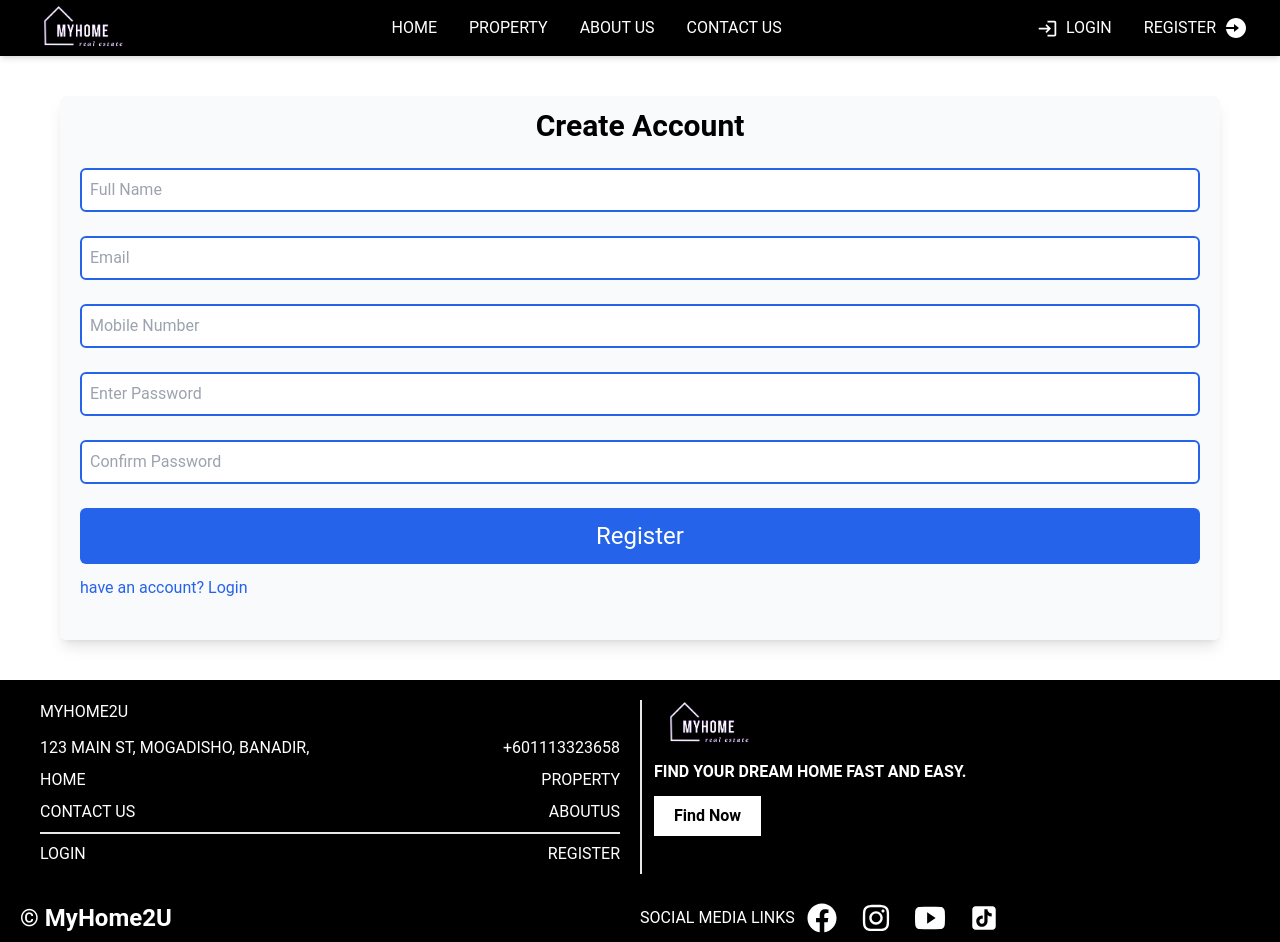
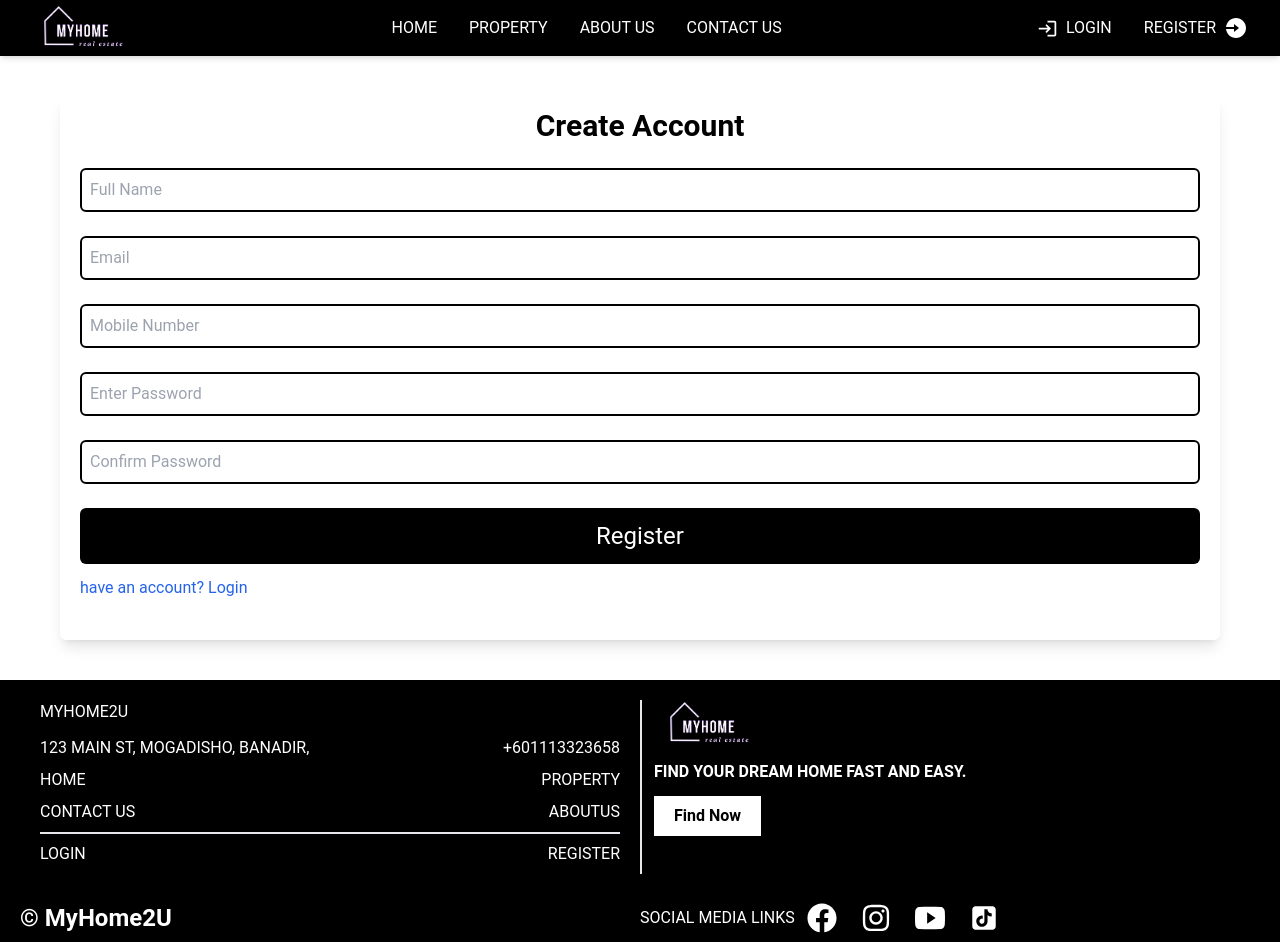
Before and after one commit to Nucmaan/statefrontend, a React (Create React App) app: page /register in a window 1280 px wide. Built offline with nearby package versions, Linux system fonts and the light colour scheme.

Commit message:
color change
color change

```diff
--- a/src/Auth/Login.js
+++ b/src/Auth/Login.js
@@ -5,7 +5,7 @@ function Login() {
   return (
     <div className="mx-5">
 
-    <div className="flex flex-col justify-center mx-10 shadow-lg mt-10 p-5 rounded-md bg-gray-50">
+    <div className="flex flex-col justify-center mx-10 shadow-lg mt-10 p-5 rounded-md ">
 
     <h1 className=" font-bold text-3xl text-center">Login</h1>
 
@@ -14,7 +14,7 @@ function Login() {
           <input
             type="email"
             placeholder="Email"
-            className="border-2 border-blue-600 p-2 w-full rounded-md"
+            className="border-2 border-black p-2 w-full rounded-md"
           />
         </div>
 
@@ -22,12 +22,12 @@ function Login() {
           <input
             type="password"
             placeholder="Password"
-            className="border-2 border-blue-600 p-2 w-full rounded-md"
+            className="border-2 border-black p-2 w-full rounded-md"
           />
         </div>
 
         <div>
-          <button className="w-full bg-blue-600  mt-6 py-3 rounded-md text-white text-2xl">
+          <button className="w-full bg-black  mt-6 py-3 rounded-md text-white text-2xl">
             Login
           </button>
         </div>
--- a/src/Auth/Register.js
+++ b/src/Auth/Register.js
@@ -4,7 +4,7 @@ import React from "react";
 function Register() {
   return (
     <div className="mx-5">
-      <div className="flex flex-col justify-center mx-10 shadow-lg mt-10 px-5 rounded-md mb-10 bg-gray-50">
+      <div className="flex flex-col justify-center mx-10 shadow-lg mt-10 px-5 rounded-md mb-10 ">
         <h1 className=" font-bold text-3xl text-center pt-3">Create Account</h1>
 
         <form>
@@ -12,7 +12,7 @@ function Register() {
             <input
               type="text"
               placeholder="Full Name"
-              className="border-2 border-blue-600 p-2 w-full rounded-md"
+              className="border-2 border-black p-2 w-full rounded-md"
             />
           </div>
 
@@ -20,7 +20,7 @@ function Register() {
             <input
               type="email"
               placeholder="Email"
-              className="border-2 border-blue-600 p-2 w-full rounded-md"
+              className="border-2 border-black p-2 w-full rounded-md"
             />
           </div>
 
@@ -28,7 +28,7 @@ function Register() {
             <input
               type="number"
               placeholder="Mobile Number"
-              className="border-2 border-blue-600 p-2 w-full rounded-md"
+              className="border-2 border-black p-2 w-full rounded-md"
             />
           </div>
 
@@ -36,7 +36,7 @@ function Register() {
             <input
               type="password"
               placeholder="Enter Password"
-              className="border-2 border-blue-600 p-2 w-full rounded-md"
+              className="border-2 border-black p-2 w-full rounded-md"
             />
           </div>
 
@@ -44,12 +44,12 @@ function Register() {
             <input
               type="password"
               placeholder="Confirm Password"
-              className="border-2 border-blue-600 p-2 w-full rounded-md"
+              className="border-2 border-black p-2 w-full rounded-md"
             />
           </div>
 
           <div>
-            <button className="w-full bg-blue-600  mt-6 py-3 rounded-md text-white text-2xl">
+            <button className="w-full bg-black  mt-6 py-3 rounded-md text-white text-2xl">
               Register
             </button>
           </div>
--- a/src/Components/Blog.js
+++ b/src/Components/Blog.js
@@ -4,7 +4,7 @@ import herro from "../Images/Herro.jpg";
 
 function Blog() {
   return (
-    <div className="mx-auto p-8  my-6">
+    <div className="mx-auto p-3  my-3">
       <h1 className="text-center font-bold text-2xl mb-5">Blog</h1>
 
       <div class="grid grid-cols-1 md:grid-cols-3 gap-3">
--- a/src/Components/FeatureIn.js
+++ b/src/Components/FeatureIn.js
@@ -5,11 +5,11 @@ import Astan from "../Images/Astan.png";
 
 function FeatureIn() {
   return (
-    <div className="mx-auto p-5   mb-5">
+    <div className="mx-auto p-3   mb-6">
 
-      <h1 className="text-center font-bold text-2xl ">Featured-in</h1>
+      <h1 className="text-center font-bold text-2xl">Featured-in</h1>
 
-      <div class="grid grid-cols-1 md:grid-cols-3 gap-3 ">
+      <div class="grid grid-cols-1 md:grid-cols-3 gap-3">
 
         <div className=" p-2 flex justify-center items-center">
           <img src={herro} alt="Herro" className="w-full object-cover " />
--- a/src/Components/Navbar.js
+++ b/src/Components/Navbar.js
@@ -48,7 +48,7 @@ function Navbar() {
         </div>
       </div>
 
-      <ul className={!navbar ? 'bg-gray-50 text-black w-full absolute flex flex-col  justify-center items-center left-0 gap-y-2 pt-5  md:hidden' : 'hidden'}>
+      <ul className={!navbar ? 'bg-white text-black w-full absolute flex flex-col  justify-center items-center left-0 gap-y-2 pt-5  md:hidden' : 'hidden'}>
 
         <li className="w-full flex justify-center border-b border-gray-600 p-4 cursor-pointer uppercase">
         <Link to="Property">Property</Link>
--- a/src/Pages/ContactUs.js
+++ b/src/Pages/ContactUs.js
@@ -14,29 +14,29 @@ function ContactUs() {
 
       <div className="mb-3">
       <h1 className="mb-3 pl-5 font-bold text-2xl">Welcome MyHome2U Please Contact Us</h1>
-        <h2 className="text-xl font-bold mb-2 pl-5 flex items-center "><IoMdTime  className="text-blue-600 mr-2"/> Opening Hours </h2>
+        <h2 className="text-xl font-bold mb-2 pl-5 flex items-center "><IoMdTime  className="text-black mr-2"/> Opening Hours </h2>
         <p className="text-2xl mb-3 pl-5">Monday - Friday: 9 AM - 5 PM</p>
-        <p className="text-2xl mb-3 pl-5 flex items-center"><IoMdCall  className="text-blue-600 mr-2"/>Phone: +601113323658</p>
-        <p className="text-2xl mb-3 pl-5 flex items-center"><MdOutlineMailOutline className="text-blue-600 mr-2" />Email: info@MyHome2U.com</p>
-        <p className="text-2xl mb-3 pl-5 flex items-center"><CiLocationOn className="text-blue-600 mr-2" />Address: 123 Main St, Mogadisho, Banadir, 252</p>
+        <p className="text-2xl mb-3 pl-5 flex items-center"><IoMdCall  className="text-black mr-2"/>Phone: +601113323658</p>
+        <p className="text-2xl mb-3 pl-5 flex items-center"><MdOutlineMailOutline className="text-black mr-2" />Email: info@MyHome2U.com</p>
+        <p className="text-2xl mb-3 pl-5 flex items-center"><CiLocationOn className="text-black mr-2" />Address: 123 Main St, Mogadisho, Banadir, 252</p>
       </div>
 
       <div className="flex flex-col items-center gap-y-5 pb-5 mb-5">
         <input
           type="text"
           placeholder="Your Name"
-          className="border-2 border-blue-600 p-2 w-full"
+          className="border-2 border-black p-2 w-full"
         />
         <input
           type="email"
           placeholder="Your Email"
-          className="border-2 border-blue-600 p-2 w-full"
+          className="border-2 border-black p-2 w-full"
         />
         <textarea
           placeholder="Your Message"
-          className="border-2 border-blue-600 p-2 w-full h-32"
+          className="border-2 border-black p-2 w-full h-32"
         />
-        <button className="bg-blue-600 text-white px-5 py-2 rounded-md">
+        <button className="bg-black text-white px-5 py-2 rounded-md">
           Send
         </button>
       </div>
```
